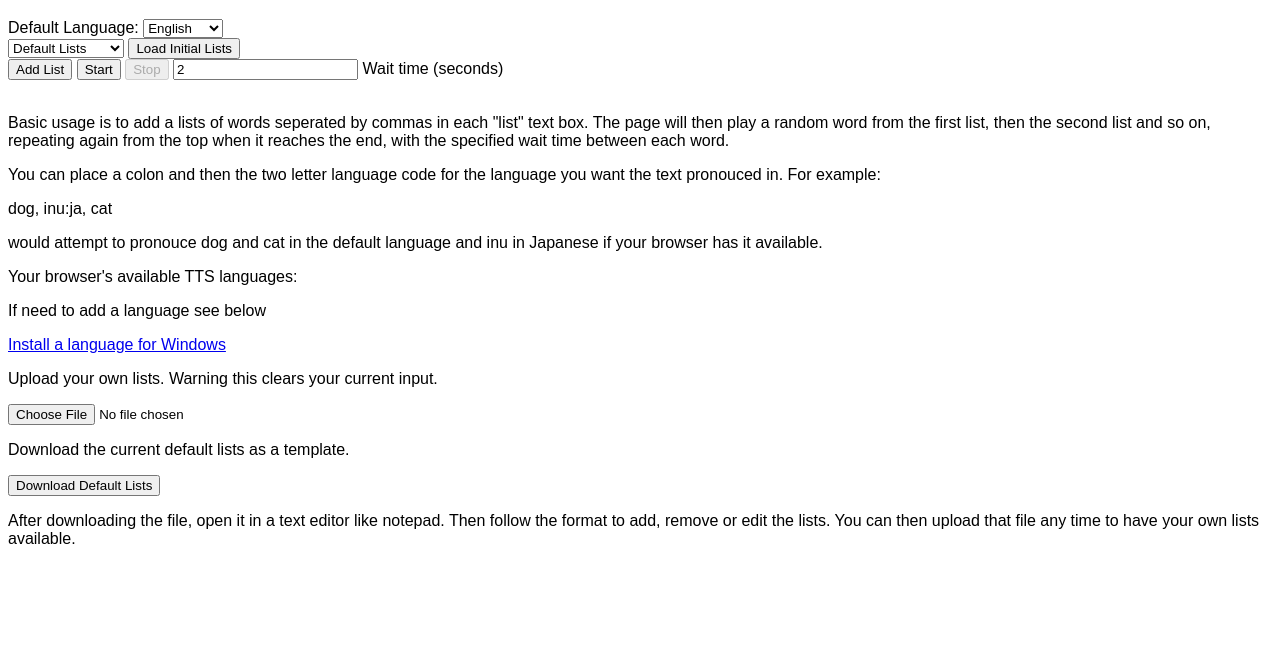
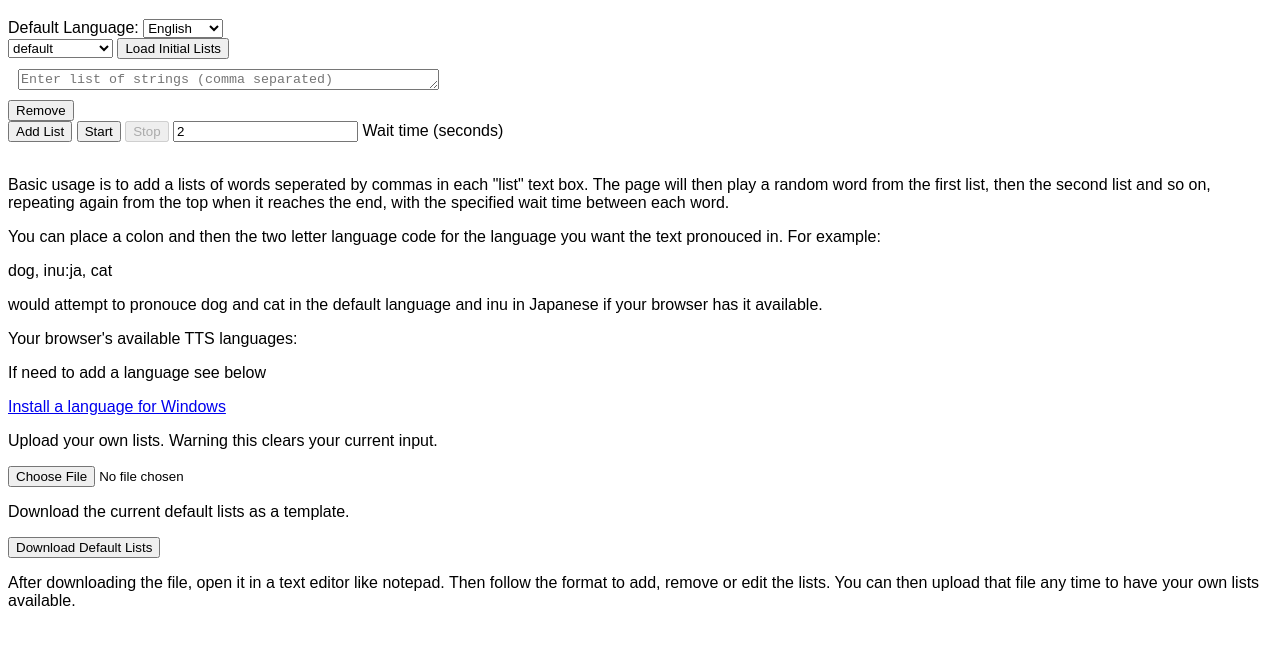
Before and after one commit to Rozinig/drill-maker, a plain HTML site: page index.html in a window 1280 px wide. Both pictures are taken after a click on the button "Add List". Shown: the part 61-706 px from the top of the page. Drawn offline with Linux system fonts and the light colour scheme.

Commit message:
Improved file upload

```diff
--- a/index.html
+++ b/index.html
@@ -33,10 +33,6 @@
 </select>
 <br>
   <select id="initial-lists-select">
-    <option value="default">Default Lists</option>
-    <option value="unarmed">Unarmed</option>
-    <option value="rokushyakubo">Rokushyaku Bo</option>
-    <option value="sword">Sword</option>
   </select>
   <button id="load-initial-lists-button">Load Initial Lists</button>
   <div id="lists-container"></div>
@@ -63,6 +59,15 @@
   <p>After downloading the file, open it in a text editor like notepad. Then follow the format to add, remove or edit the lists. You can then upload that file any time to have your own lists available.</p>
 
   <script>
+    const fileInput = document.getElementById('file-input');
+    const downloadButton = document.getElementById('download-button');
+    const listsContainer = document.getElementById('lists-container');
+    const addListButton = document.getElementById('add-list-button');
+    const startButton = document.getElementById('start-button');
+    const stopButton = document.getElementById('stop-button');
+    const waitTimeInput = document.getElementById('wait-time-input');
+    const initialListsSelect = document.getElementById('initial-lists-select');
+    const loadInitialListsButton = document.getElementById('load-initial-lists-button');
     const listContainer = document.getElementById('language-list-container');
     const languageList = document.createElement('ul');
     const uniqueLanguages = new Set();
@@ -87,10 +92,6 @@
       loadVoices();
     }
 
-    // Get the input field and button elements
-    const fileInput = document.getElementById('file-input');
-    const downloadButton = document.getElementById('download-button');
-
     // Add an event listener to the input field to handle file uploads
     fileInput.addEventListener('change', (e) => {
       const file = e.target.files[0];
@@ -98,10 +99,10 @@
       reader.onload = (e) => {
         const uploadedLists = JSON.parse(e.target.result);
         // Update the initialLists object with the new data
-        Object.keys(uploadedLists).forEach((listName) => {
-          initialLists[listName] = uploadedLists[listName];
-        });
+        //Object.keys(uploadedLists).forEach((listName) => {initialLists[listName] = uploadedLists[listName];});
+        initialLists = uploadedLists;
         listsContainer.innerHTML = '';
+        setLists(initialLists);
       };
       reader.readAsText(file);
     });
@@ -118,13 +119,6 @@
       a.click();
     });
 
-    const listsContainer = document.getElementById('lists-container');
-    const addListButton = document.getElementById('add-list-button');
-    const startButton = document.getElementById('start-button');
-    const stopButton = document.getElementById('stop-button');
-    const waitTimeInput = document.getElementById('wait-time-input');
-    const initialListsSelect = document.getElementById('initial-lists-select');
-    const loadInitialListsButton = document.getElementById('load-initial-lists-button');
 
     let lists = [];
     let currentListIndex = 0;
@@ -132,12 +126,24 @@
     let playing = false;
 
     // Define multiple initial lists
-    const initialLists = {
-      default: ['north, south, east, west', 'up, down, left, right', 'hello, world', 'foo, bar'],
-      unarmed: ['North, East, South, West', 'Ichimonji:ja, Jumonji:ja, Hicho:ja, Shizen:ja, Doko:ja, Hira Ichimonji:ja, Kosei:ja, Fudoza:ja, Hoko:ja', 'Jump, Roll, Punch, Omote Shuto:ja, Ura Shuto:ja, Front kick, Back kick, Reverse Punch'],
-      rokushyakubo: ['North, East, South, West', 'yellow, orange, purple', 'black, white, gray'],
-      sword: ['North, East, South, West', 'ectangle, hexagon, octagon', 'heart, star, diamond']
+    var initialLists = {
+      'default': ['north, south, east, west', 'up, down, left, right', 'hello, world', 'foo, bar'],
+      'unarmed': ['North, East, South, West', 'Ichimonji:ja, Jumonji:ja, Hicho:ja, Shizen:ja, Doko:ja, Hira Ichimonji:ja, Kosei:ja, Fudoza:ja, Hoko:ja', 'Jump, Roll, Punch, Omote Shuto:ja, Ura Shuto:ja, Front kick, Back kick, Reverse Punch'],
+      'rokushyakubo': ['North, East, South, West', 'yellow, orange, purple', 'black, white, gray'],
+      'sword': ['North, East, South, West', 'ectangle, hexagon, octagon', 'heart, star, diamond']
     };
+
+    function setLists(listsDict) {
+      initialListsSelect.innerHTML = '';
+      Object.keys(listsDict).forEach((key) => {
+        const option = document.createElement('option');
+        console.log(key);
+        option.value = key;
+        option.textContent = key;
+        initialListsSelect.appendChild(option);
+      });
+    };
+    setLists(initialLists);
 
     loadInitialListsButton.addEventListener('click', () => {
       const selectedInitialList = initialListsSelect.value;
@@ -175,8 +181,8 @@
 
     addListButton.addEventListener('click', () => {
       const newListInput = document.createElement('textarea');
-      listInput.rows = 1;
-      listInput.cols = 50;
+      newListInput.rows = 1;
+      newListInput.cols = 50;
       newListInput.placeholder = 'Enter list of strings (comma separated)';
       newListInput.className = 'list-input';
 
```
